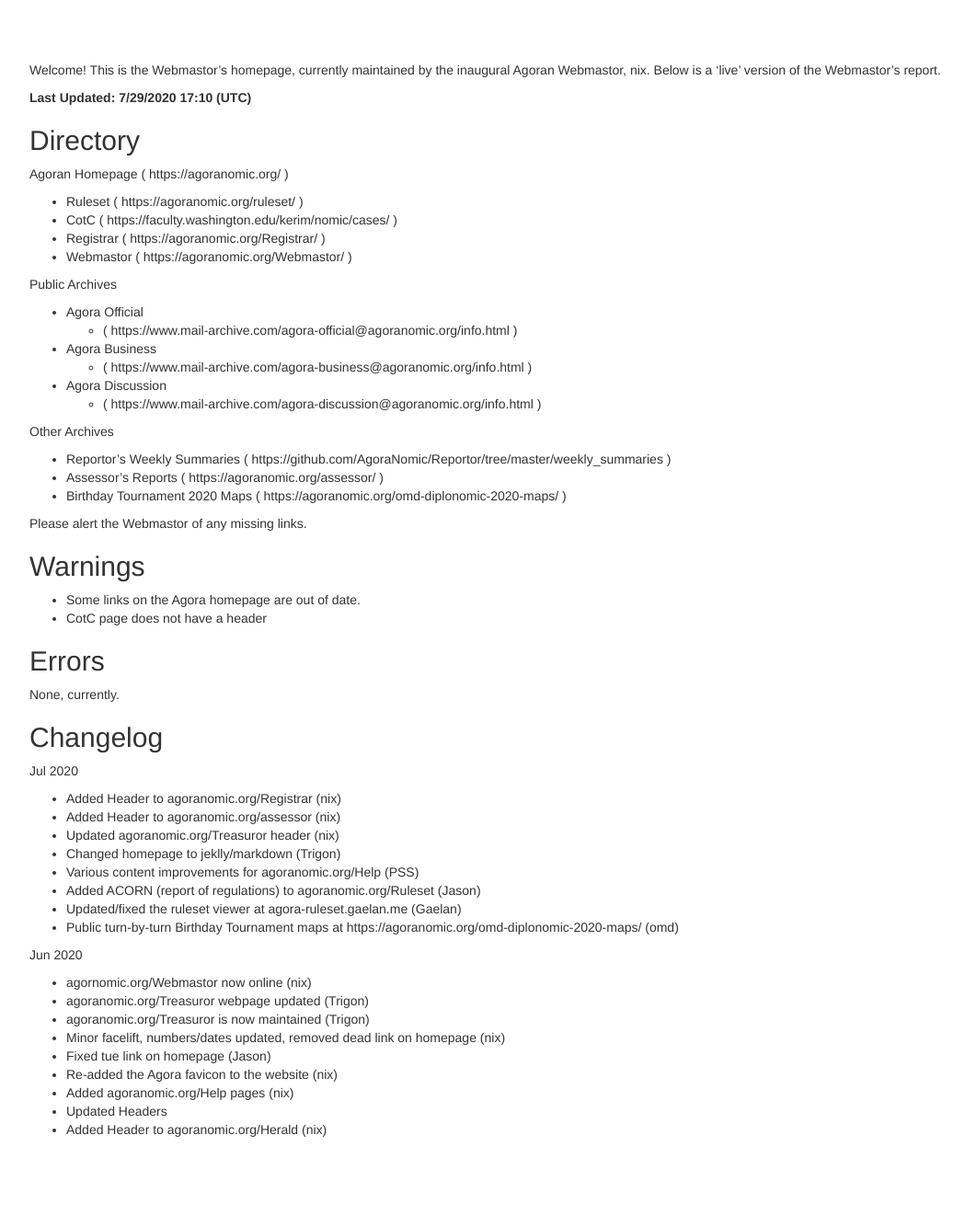
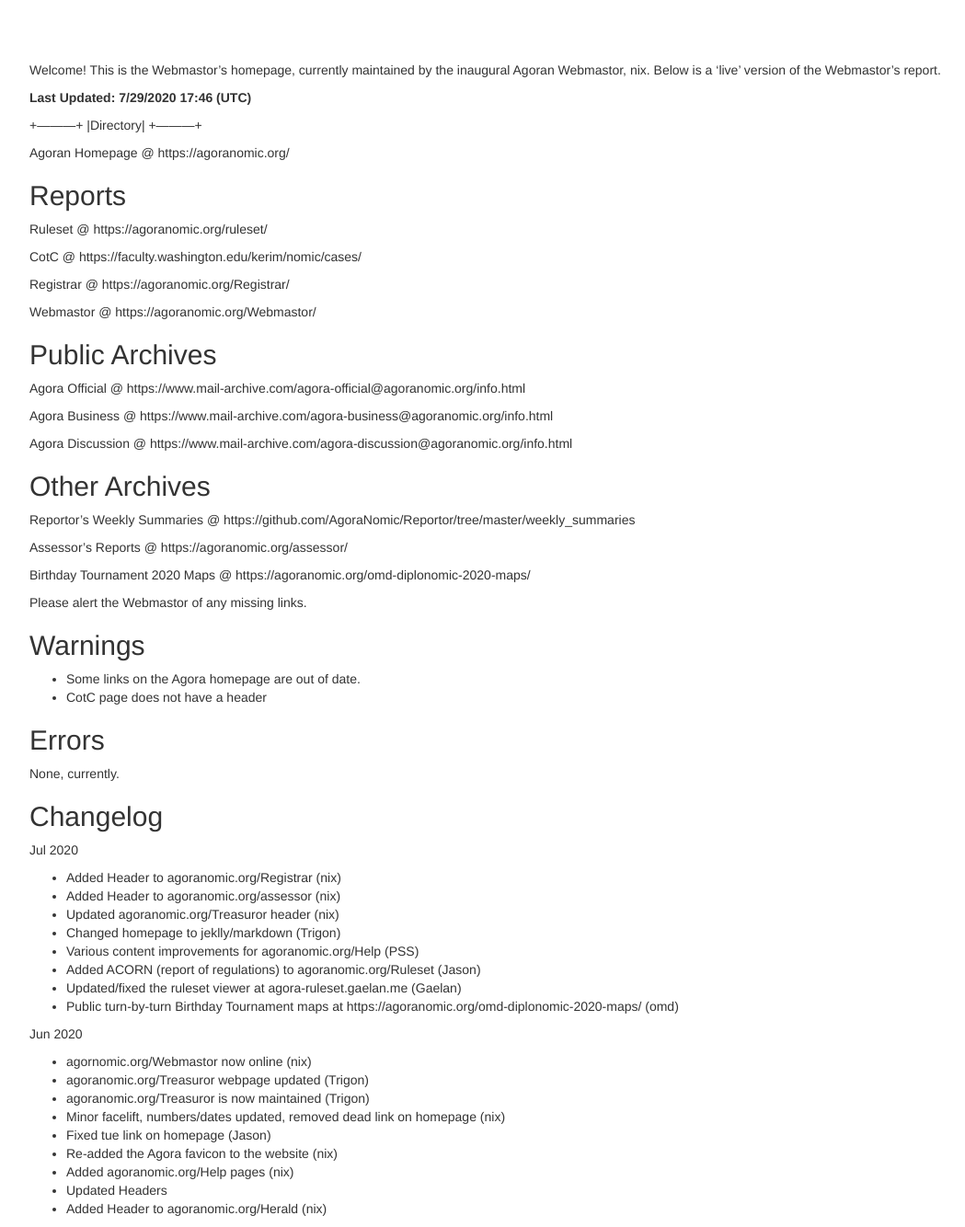
Before and after one commit to AgoraNomic/Webmastor, a Jekyll site: the page built from docs/index.md, in a window 1280 px wide, cut to the strip 104-1438 px from the top of the page. Shown: the whole strip at 92% size, without its empty margins (38-1087 px from the left). Built offline with Jekyll 4.4.1, drawn with Linux system fonts in a browser that asks for light colours; nearby versions of some CDN libraries; our own code applies the rules of GitHub Pages for plain Markdown files; before the commit the page ends 1352 px from its top, so only the background shows below that.

Commit message:
playing with formatting

```diff
--- a/docs/index.md
+++ b/docs/index.md
@@ -1,28 +1,38 @@
 Welcome! This is the Webmastor's homepage, currently maintained by the inaugural Agoran Webmastor, nix. Below is a 'live' version of the Webmastor's report.
 
-**Last Updated: 7/29/2020 17:10 (UTC)**
+**Last Updated: 7/29/2020 17:46 (UTC)**
 
-Directory
----------
++---------+
+|Directory|
++---------+
 
-Agoran Homepage ( https://agoranomic.org/ )
-* Ruleset ( https://agoranomic.org/ruleset/ )
-* CotC ( https://faculty.washington.edu/kerim/nomic/cases/ )
-* Registrar ( https://agoranomic.org/Registrar/ )
-* Webmastor ( https://agoranomic.org/Webmastor/ )
+Agoran Homepage @ https://agoranomic.org/
+
+Reports
+-------
+Ruleset @ https://agoranomic.org/ruleset/
+
+CotC @ https://faculty.washington.edu/kerim/nomic/cases/
+
+Registrar @ https://agoranomic.org/Registrar/
+
+Webmastor @ https://agoranomic.org/Webmastor/
 
 Public Archives
-* Agora Official
-  * ( https://www.mail-archive.com/agora-official@agoranomic.org/info.html )
-* Agora Business
-  * ( https://www.mail-archive.com/agora-business@agoranomic.org/info.html )
-* Agora Discussion
-  * ( https://www.mail-archive.com/agora-discussion@agoranomic.org/info.html )
+---------------
+Agora Official @ https://www.mail-archive.com/agora-official@agoranomic.org/info.html
+
+Agora Business @ https://www.mail-archive.com/agora-business@agoranomic.org/info.html
+
+Agora Discussion @ https://www.mail-archive.com/agora-discussion@agoranomic.org/info.html
 
 Other Archives
-* Reportor's Weekly Summaries ( https://github.com/AgoraNomic/Reportor/tree/master/weekly_summaries )
-* Assessor's Reports ( https://agoranomic.org/assessor/ )
-* Birthday Tournament 2020 Maps ( https://agoranomic.org/omd-diplonomic-2020-maps/ )
+--------------
+Reportor's Weekly Summaries @ https://github.com/AgoraNomic/Reportor/tree/master/weekly_summaries
+
+Assessor's Reports @ https://agoranomic.org/assessor/
+
+Birthday Tournament 2020 Maps @ https://agoranomic.org/omd-diplonomic-2020-maps/
 
 Please alert the Webmastor of any missing links.
 
```
Also changed, not shown: 1 other file.
